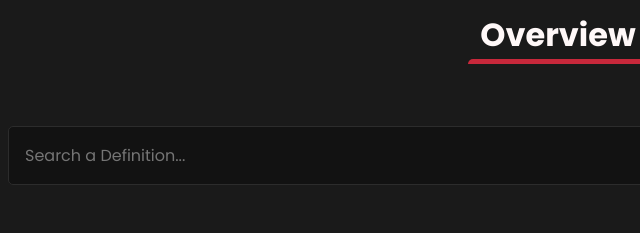
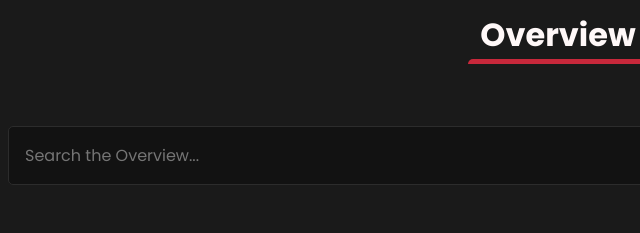
Before and after one commit to Noah112242/ERMWeb1, a plain HTML site: page terms.html in a window 1280 px wide. Shown: the part 960-1193 px from the top of the page, 82-722 px from the left. Drawn offline with nearby package versions, Linux system fonts and the light colour scheme.

Commit message:
Update terms.html

```diff
--- a/terms.html
+++ b/terms.html
@@ -63,7 +63,7 @@
                         </div>
                     </center>
                 </div>
-                <input type="text" class="live-search-box" placeholder="Search a Definition..." />
+                <input type="text" class="live-search-box" placeholder="Search the Overview..." />
                 <!-- question start -->
                 <div class="topic">
                     <div class="open">
```
